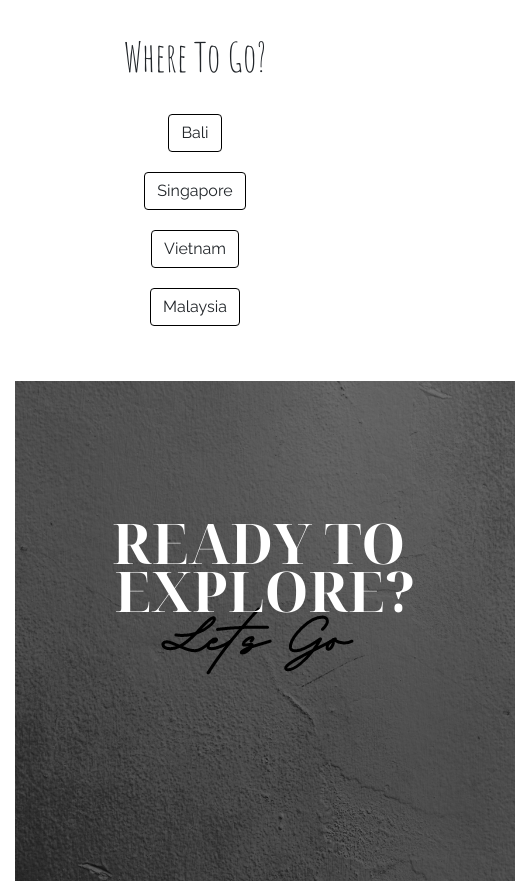
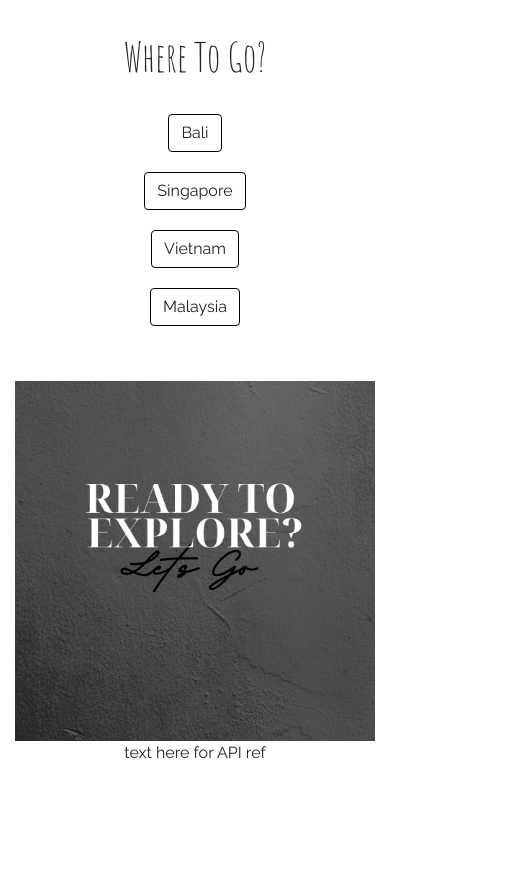
Before and after one commit to Code-Institute-Submissions/ms2-explore-asia, a plain HTML site: page index.html in a window 390 px wide. Shown: the part 1483-2364 px from the top of the page, 515 px wide, since content can reach past the window. After the commit the page ends 2248 px from the top, so only its background shows below. Drawn offline with nearby package versions, Linux system fonts and the light colour scheme; a web font is replaced by a local one.

Commit message:
Add device responsiveness to changing image

```diff
--- a/assets/css/style.css
+++ b/assets/css/style.css
@@ -73,7 +73,10 @@ a:hover {
     border: 1px solid black;
 }
 
-#changing-image {
-    height: 360px;
-    width:360px;
+/* CHANGING IMAGE */
+#changing-image img {
+    height: 100%;
+    width:100%;
+    object-fit: cover;
+
 }
--- a/index.html
+++ b/index.html
@@ -77,9 +77,16 @@
     </div>
 
     <!--IMAGE CHANGE-->
-    <div class="container">
-        <div id="changing-image">
-            <img src="assets/images/firstimage-ms2.png" alt="welcome image">
+    <div class="container" id="changing-image-container">
+        <div class="row">
+            <div class="col-sm">
+                <div id="changing-image">
+                    <img src="assets/images/firstimage-ms2.png" alt="welcome image">
+                </div>
+            </div>
+            <div class="col-sm">
+                text here for API ref
+            </div>
         </div>
     </div>
 
```
